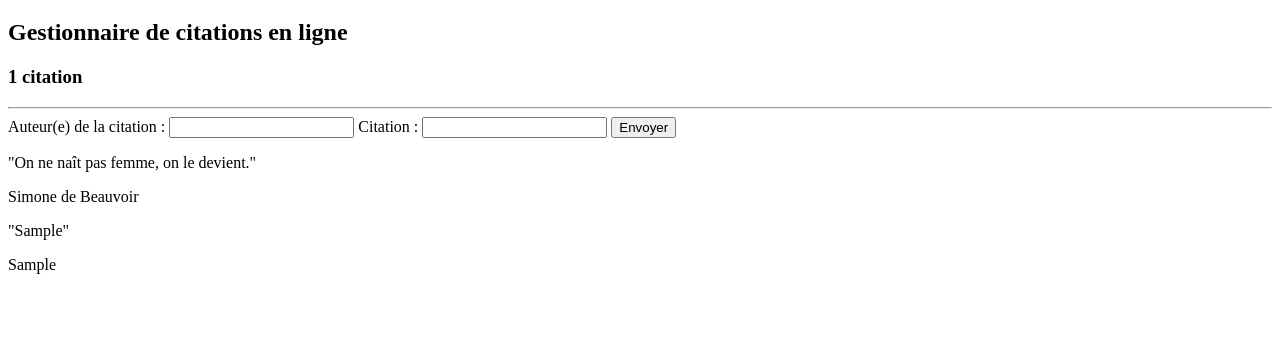
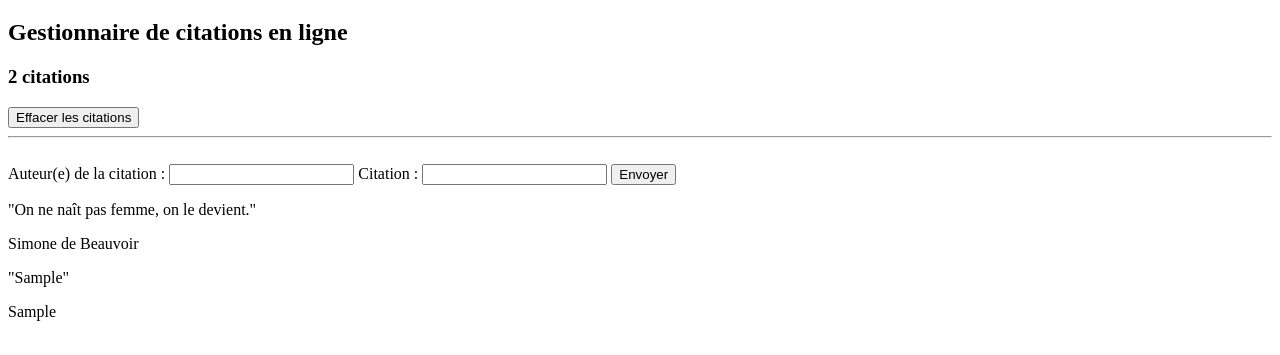
Before and after one commit to Theufyr/xo-ghl_c00, a plain HTML site: page kata1/index.html in a window 1280 px wide. Both pictures are taken after typing "Sample", "Sample" into the empty fields and a click on the button "Envoyer". Shown: the part 61-416 px from the top of the page. Drawn offline with Linux system fonts and the light colour scheme.

Commit message:
kata1 feat : step 7 localStorage / update index.html, script.js

```diff
--- a/kata1/index.html
+++ b/kata1/index.html
@@ -11,8 +11,10 @@
     <h1>Mes citations</h1>
     <h2>Gestionnaire de citations en ligne</h2>
     <h3 id="count">0 citation</h3>
+    <button type="submit" id="clear_button">Effacer les citations</button>
     <hr>
     <form action="" method="post" id="form">
+        <div id="error">Tous les champs doivent être remplis.</div>
         <label for="author">Auteur(e) de la citation :</label>
         <input type="text" name="author" id="input_author">
         <label for="quote">Citation :</label>
@@ -20,10 +22,6 @@
         <button type="submit" id="form_button">Envoyer</button>
     </form>
     <div id="quote-list">
-        <div class="quote">
-            <p class="text">"On ne naît pas femme, on le devient."</p>
-            <p class="author">Simone de Beauvoir</p>
-        </div>
     </div>
 </body>
 </html>
--- a/kata1/script.js
+++ b/kata1/script.js
@@ -1,4 +1,41 @@
 quoteCount = 0;
+addNewQuote = false;
+const citation = {
+    author: "Simone de Beauvoir",
+    text: "On ne naît pas femme, on le devient."
+    };
+let allQuotes = [citation];
+
+function storageUse(action) {
+        if (action == "set") {
+            localStorage.setItem("allQuotes", JSON.stringify(allQuotes));
+        }
+        if (action == "get") {
+            if (localStorage.getItem("allQuotes") !== null) {
+                return JSON.parse(localStorage.getItem("allQuotes"));
+            } else {
+                return null;
+            }
+        }
+        if (action == "clear") {
+            localStorage.clear();
+            quoteCount = 0;
+            allQuotes = [citation];
+            quotesDisplay();
+        }
+}
+
+function quotesDisplay() {
+    const getQuotes = storageUse("get", "");
+    allQuotes = (getQuotes !== null) ? getQuotes : allQuotes;
+    let oldElements = document.getElementById("quote-list");
+    while (oldElements.firstChild) {
+        oldElements.removeChild(oldElements.firstChild);
+    }
+    allQuotes.forEach(savedQuote => {
+        addQuote(savedQuote.text, savedQuote.author);
+    });
+};
 
 function addQuote(quote, author) {
     const quoteDisplay = document.createElement("div");
@@ -20,13 +57,39 @@ function addQuote(quote, author) {
     pluralQuote = (quoteCount > 1) ? "s" : "";
     document.getElementById("count").innerText = quoteCount + " citation" + pluralQuote;
 
+    saveQuote = {
+            author: author,
+            text: quote
+        };
+    if (addNewQuote) {
+        allQuotes.push(saveQuote);
+        storageUse("set", "");
+    }
+
     document.getElementById("input_quote").value = "";
     document.getElementById("input_author").value = "";
 }
+
+const errorMessage = document.getElementById("error");
+errorMessage.style.visibility = "hidden";
+
+quotesDisplay();
 
 document.getElementById("form_button").addEventListener('click', (event) => {
         event.preventDefault();
         const quoteInput = document.getElementById("input_quote").value;
         const authorInput = document.getElementById("input_author").value;
-        addQuote(quoteInput, authorInput);
+        errorMessage.style.visibility = "hidden";
+        if ((quoteInput == "") || (authorInput == "")) {
+            errorMessage.style.visibility = "visible";
+        } else {
+            addNewQuote = true;
+            addQuote(quoteInput, authorInput);
+            addNewQuote = false;
+        }
     });
+
+document.getElementById("clear_button").addEventListener('click', (event) => {
+        event.preventDefault();
+        storageUse("clear", "");
+    });
```
